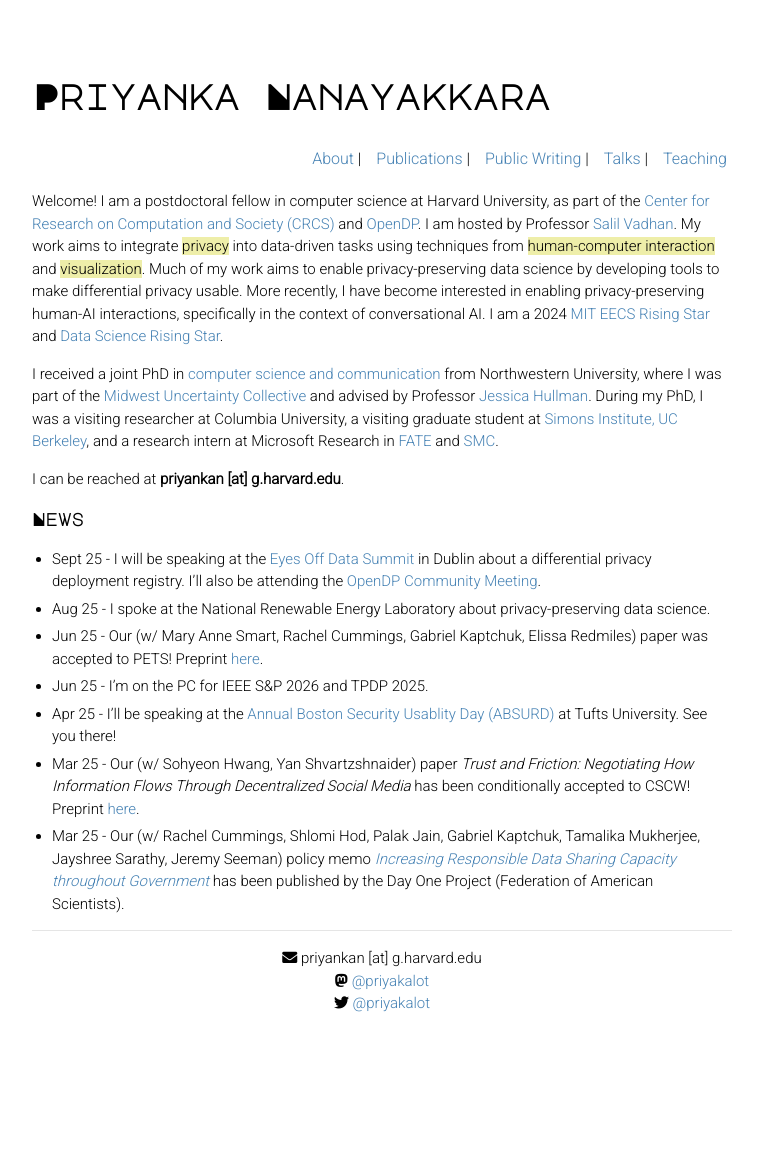
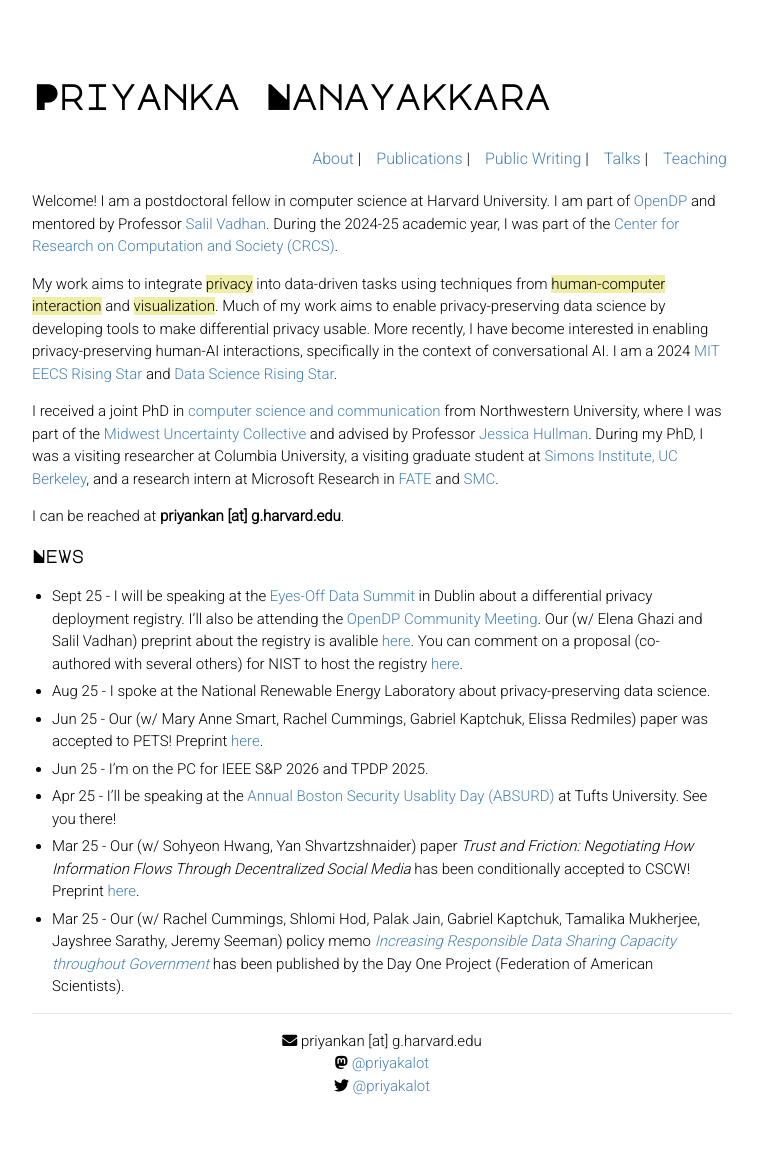
Before and after one commit to priyakalot/priyakalot.github.io, a Jekyll site: the page built from index.md, in a window 1280 px wide. Shown: the whole page, without its empty margins (258-1021 px from the left). Built offline with Jekyll 4.4.1, drawn with Linux system fonts in a browser that asks for light colours; nearby versions of some CDN libraries; before the commit the page ends 1080 px from its top, so only the background shows below that.

Commit message:
Update index.md

```diff
--- a/index.md
+++ b/index.md
@@ -1,14 +1,16 @@
 ---
 layout: default
 ---
-Welcome! I am a postdoctoral fellow in computer science at Harvard University, as part of the <a href="https://crcs.seas.harvard.edu/" target="_blank">Center for Research on Computation and Society (CRCS)</a> and <a href="https://opendp.org/" target="_blank">OpenDP</a>. I am hosted by Professor <a href="https://salil.seas.harvard.edu/" target="_blank">Salil Vadhan</a>. My work aims to integrate <mark>privacy</mark> into data-driven tasks using techniques from <mark>human-computer interaction</mark> and <mark>visualization</mark>. Much of my work aims to enable privacy-preserving data science by developing tools to make differential privacy usable. More recently, I have become interested in enabling privacy-preserving human-AI interactions, specifically in the context of conversational AI. I am a 2024 <a href="https://risingstars-eecs.mit.edu/" target="_blank">MIT EECS Rising Star</a> and <a href="https://datascience.ucsd.edu/rising-stars-in-data-science/" target="_blank">Data Science Rising Star</a>.
+Welcome! I am a postdoctoral fellow in computer science at Harvard University. I am part of <a href="https://opendp.org/" target="_blank">OpenDP</a> and mentored by Professor <a href="https://salil.seas.harvard.edu/" target="_blank">Salil Vadhan</a>. During the 2024-25 academic year, I was part of the <a href="https://crcs.seas.harvard.edu/news/2025/05/crcs-closes-after-20-years" target="_blank">Center for Research on Computation and Society (CRCS)</a>.
+
+My work aims to integrate <mark>privacy</mark> into data-driven tasks using techniques from <mark>human-computer interaction</mark> and <mark>visualization</mark>. Much of my work aims to enable privacy-preserving data science by developing tools to make differential privacy usable. More recently, I have become interested in enabling privacy-preserving human-AI interactions, specifically in the context of conversational AI. I am a 2024 <a href="https://risingstars-eecs.mit.edu/" target="_blank">MIT EECS Rising Star</a> and <a href="https://datascience.ucsd.edu/rising-stars-in-data-science/" target="_blank">Data Science Rising Star</a>.
 
 I received a joint PhD in <a href="https://tsb.northwestern.edu/" target="_blank">computer science and communication</a> from Northwestern University, where I was part of the <a href="https://mucollective.northwestern.edu/" target="_blank">Midwest Uncertainty Collective</a> and advised by Professor <a href="http://users.eecs.northwestern.edu/~jhullman/" target="_blank">Jessica Hullman</a>. During my PhD, I was a visiting researcher at Columbia University, a visiting graduate student at <a href="https://simons.berkeley.edu/programs/datadriven2022" target="_blank">Simons Institute, UC Berkeley</a>, and a research intern at Microsoft Research in <a href="https://www.microsoft.com/en-us/research/theme/fate/" target="_blank">FATE</a> and <a href="https://socialmediacollective.org/" target="_blank">SMC</a>.
 
 I can be reached at **priyankan [at] g.harvard.edu**.
 
 ### News
-* Sept 25 - I will be speaking at the <a href="https://www.eodsummit.com/" target="_blank">Eyes Off Data Summit</a> in Dublin about a differential privacy deployment registry. I'll also be attending the <a href="https://opendp.org/calendar_event/2025-opendp-community-meeting/" target="_blank">OpenDP Community Meeting</a>.
+* Sept 25 - I will be speaking at the <a href="https://www.eodsummit.com/" target="_blank">Eyes-Off Data Summit</a> in Dublin about a differential privacy deployment registry. I'll also be attending the <a href="https://opendp.org/calendar_event/2025-opendp-community-meeting/" target="_blank">OpenDP Community Meeting</a>. Our (w/ Elena Ghazi and Salil Vadhan) preprint about the registry is avalible <a href="https://arxiv.org/abs/2509.13509" target="_blank">here</a>. You can comment on a proposal (co-authored with several others) for NIST to host the registry <a href="https://csrc.nist.gov/pubs/ir/8588/ipd" target="_blank">here</a>.
 * Aug 25 - I spoke at the National Renewable Energy Laboratory about privacy-preserving data science.
 * Jun 25 - Our (w/ Mary Anne Smart, Rachel Cummings, Gabriel Kaptchuk, Elissa Redmiles) paper was accepted to PETS! Preprint <a href="https://arxiv.org/pdf/2408.08475" target="_blank">here</a>.
 * Jun 25 - I'm on the PC for IEEE S&P 2026 and TPDP 2025.
```
